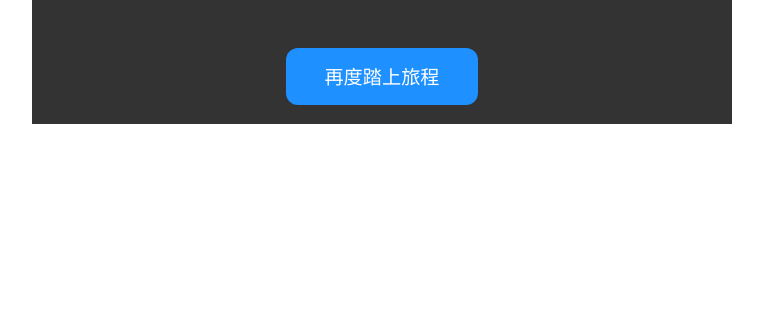
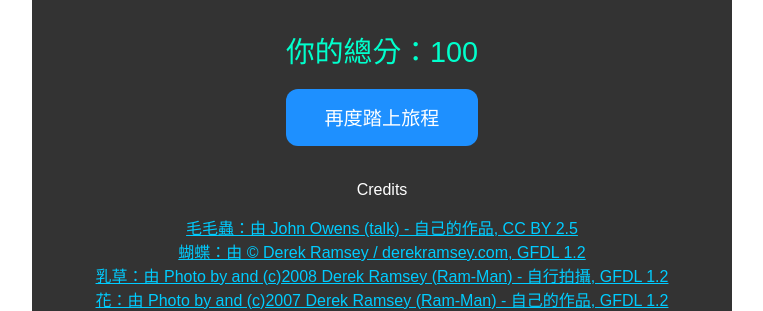
Before and after one commit to BonBonChou/Butterfly_Journey, a plain HTML site: page ending.html in a window 1280 px wide. Shown: the part 676-987 px from the top of the page, without its empty margins (258-1021 px from the left). Before the commit the page ends 800 px from the top, so only its background shows below. Drawn offline with Linux system fonts and the light colour scheme.

Commit message:
ending.html

```diff
--- a/ending.html
+++ b/ending.html
@@ -112,19 +112,36 @@
       <h2 id="final-highlight">如今，我化作永恆的羽翼，<br>在勝利的光芒中，<br>銘刻「不屈」的真名！</h2>
       <div class="endscore-display" id="endscore-display"></div>
       <button onclick="restartGame()">再度踏上旅程</button>
+      <div id="info-link" style="margin-top: 1em;"></div>
     </div>
   </div>
 
   <script>
     window.addEventListener('DOMContentLoaded', () => {
       const t = localStorage.getItem('gameTime') || 0;
-      const score = max(100, 50000 / (t - 250) )
+      const score = Math.max(100, 50000 / (t - 250) );
       document.getElementById("endscore-display").textContent = `你的總分：${score}`;
     });
     function restartGame() {
       localStorage.removeItem('gameTime');  // 清除總分
       location.href = "https://bonbonchou.github.io/Butterfly_Journey/index.html";
     }
+    function formatknowledge(knowledge) {
+      return knowledge
+        .replace(/\n/g, "<br>") // 若你 intro 裡是用換行符號斷行，也可以加這行
+        .replace(/\s{2,}/g, ""); // 清除多餘空白
+    }
+    const link = [
+      { text: "毛毛蟲：由 John Owens (talk) - 自己的作品, CC BY 2.5", url: "https://commons.wikimedia.org/w/index.php?curid=212631"},
+      { text: "蝴蝶：由 © Derek Ramsey / derekramsey.com, GFDL 1.2", url: "https://commons.wikimedia.org/w/index.php?curid=2477662"},
+      { text: "乳草：由 Photo by and (c)2008 Derek Ramsey (Ram-Man) - 自行拍攝, GFDL 1.2", url: "https://commons.wikimedia.org/w/index.php?curid=4079279"},
+      { text: "花：由 Photo by and (c)2007 Derek Ramsey (Ram-Man) - 自己的作品, GFDL 1.2", url: "https://commons.wikimedia.org/w/index.php?curid=2595513"}
+    ]
+    const linkArea = document.getElementById("info-link");
+    linkArea.innerHTML = "<p>Credits</p>";
+    link.forEach(l => {
+      linkArea.innerHTML += `<a href="${l.url}" target="_blank" style="display:block; color:#00ccff;">${l.text}</a>`;
+    });
   </script>
 
 </body>
```
